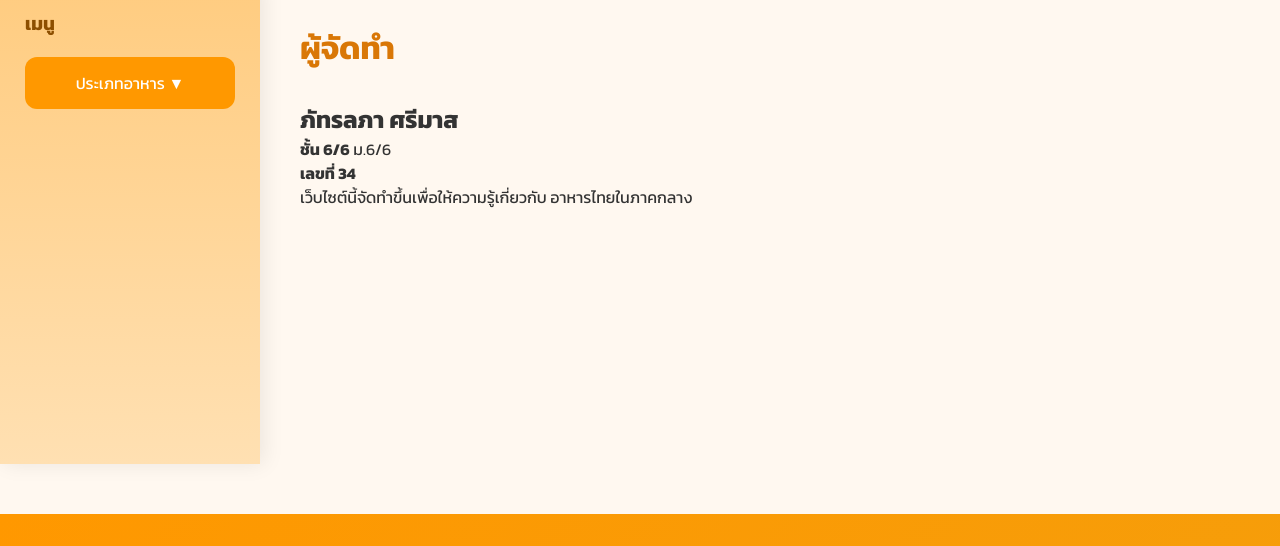
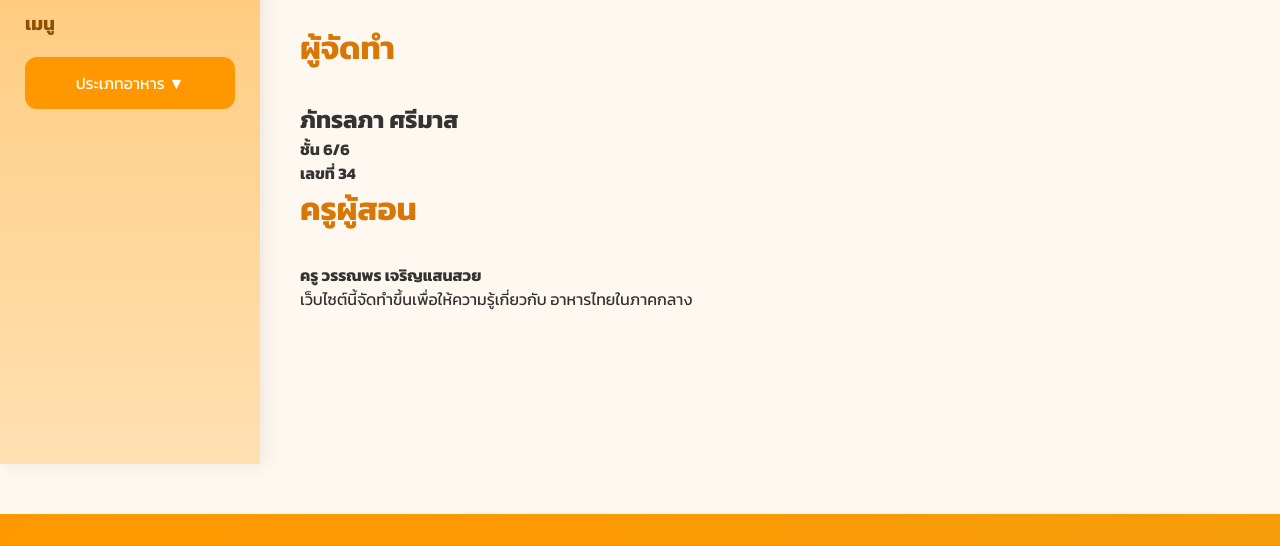
Before and after one commit to elysialuminaaaa/centralfood, a website: page about.html in a window 1280 px wide. Shown: the part 202-748 px from the top of the page. Drawn offline with Linux system fonts and the light colour scheme.

Commit message:
Remove unnecessary text and add teacher's name

```diff
--- a/about.html
+++ b/about.html
@@ -33,8 +33,10 @@
 
           <h2>ภัทรลภา ศรีมาส</h2>
 
-          <p><strong>ชั้น 6/6</strong> ม.6/6</p>
+          <p><strong>ชั้น 6/6</strong> </p>
           <p><strong>เลขที่ 34</strong> </p>
+          <h1>ครูผู้สอน</h1>
+           <p><strong>ครู วรรณพร เจริญแสนสวย</strong> </p>
           <p>เว็บไซต์นี้จัดทำขึ้นเพื่อให้ความรู้เกี่ยวกับ อาหารไทยในภาคกลาง</p>
         </div>
       </main>
```
